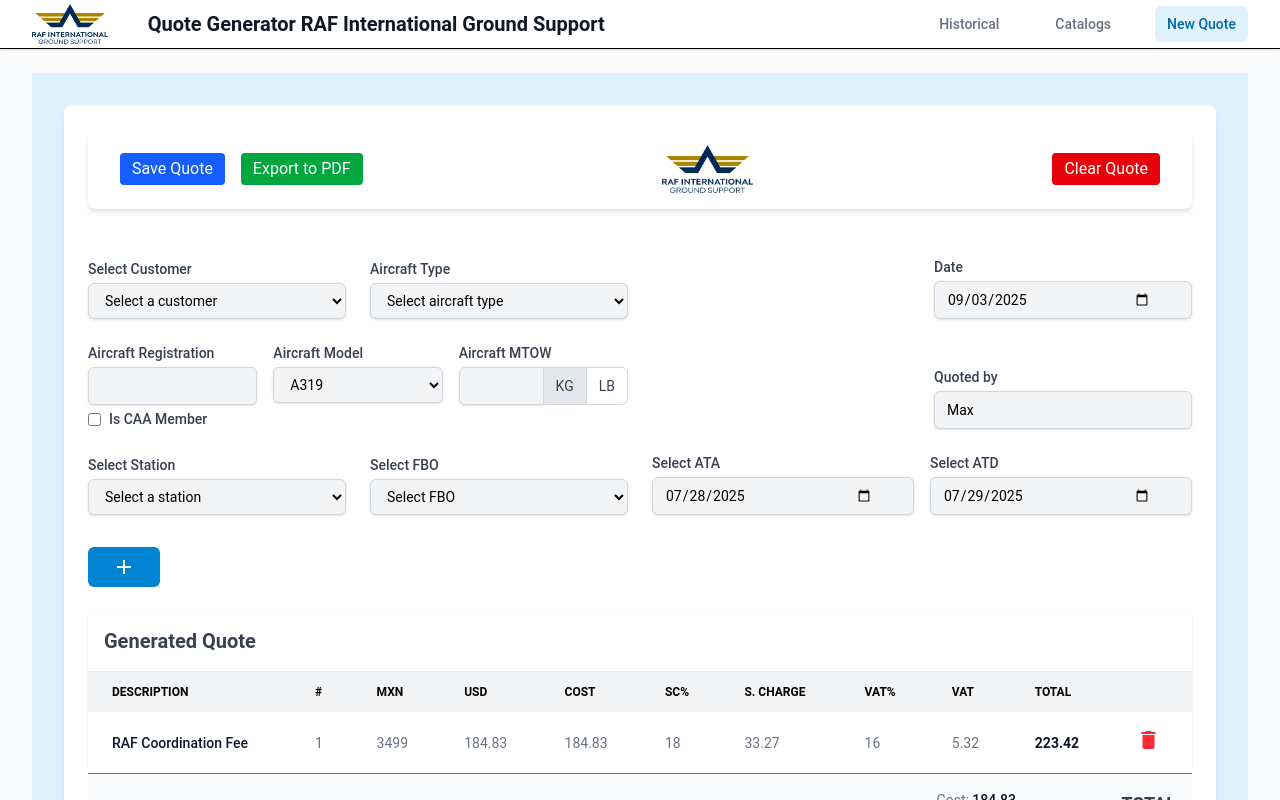
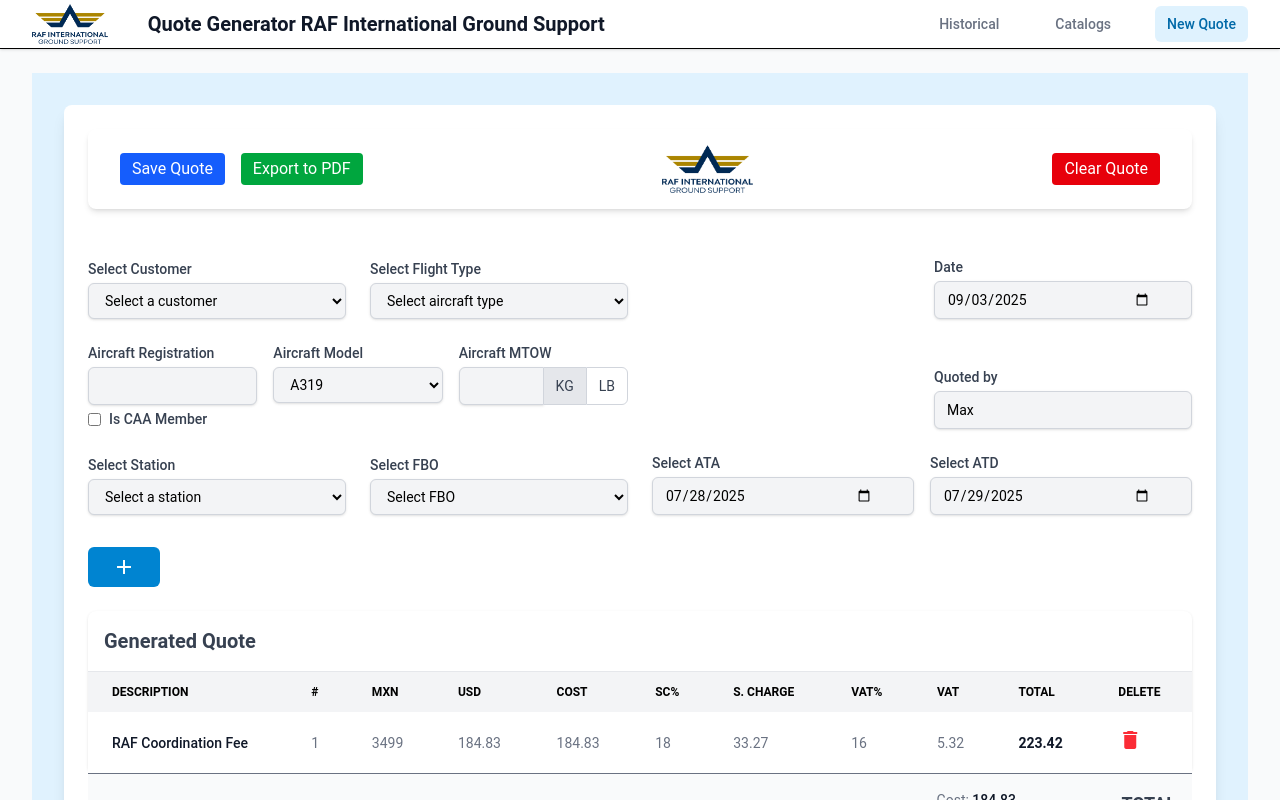
Before and after one commit to ALX107/QuoteGeneratorComfort, a React (Vite) app in the folder frontend/: page / in a window 1280 px wide. Both pictures are taken after a click on the button "New Quote". Shown: the top 800 px of the page. Built offline with nearby package versions, Linux system fonts and the light colour scheme.

Commit message:
agregué palabra delete y cambié a flight type en form

```diff
--- a/frontend/src/components/quote/QuoteForm.jsx
+++ b/frontend/src/components/quote/QuoteForm.jsx
@@ -88,7 +88,7 @@
 
                         <div>
                             <label className="block text-sm font-medium text-dark-gray" htmlFor="aircraft-type">
-                                Aircraft Type
+                                Select Flight Type
                             </label>
                             <div className="relative mt-1">
                                 <select className="w-full bg-gray-100 border border-gray-300 rounded-md shadow-sm pl-3 pr-10 py-2 text-left cursor-default focus:outline-none focus:ring-1 focus:ring-sky-500 focus:border-sky-500 sm:text-sm" id="aircraft-type">
--- a/frontend/src/components/quote/QuoteTable.jsx
+++ b/frontend/src/components/quote/QuoteTable.jsx
@@ -20,7 +20,7 @@
                             <th className="px-6 py-3" scope="col">VAT%</th>
                             <th className="px-6 py-3" scope="col">VAT</th>
                             <th className="px-6 py-3" scope="col">Total</th>
-                            <th className="px-6 py-3" scope="col"></th>
+                            <th className="px-6 py-3" scope="col">Delete</th>
                         </tr>
                     </thead>
                    <tbody>
```
